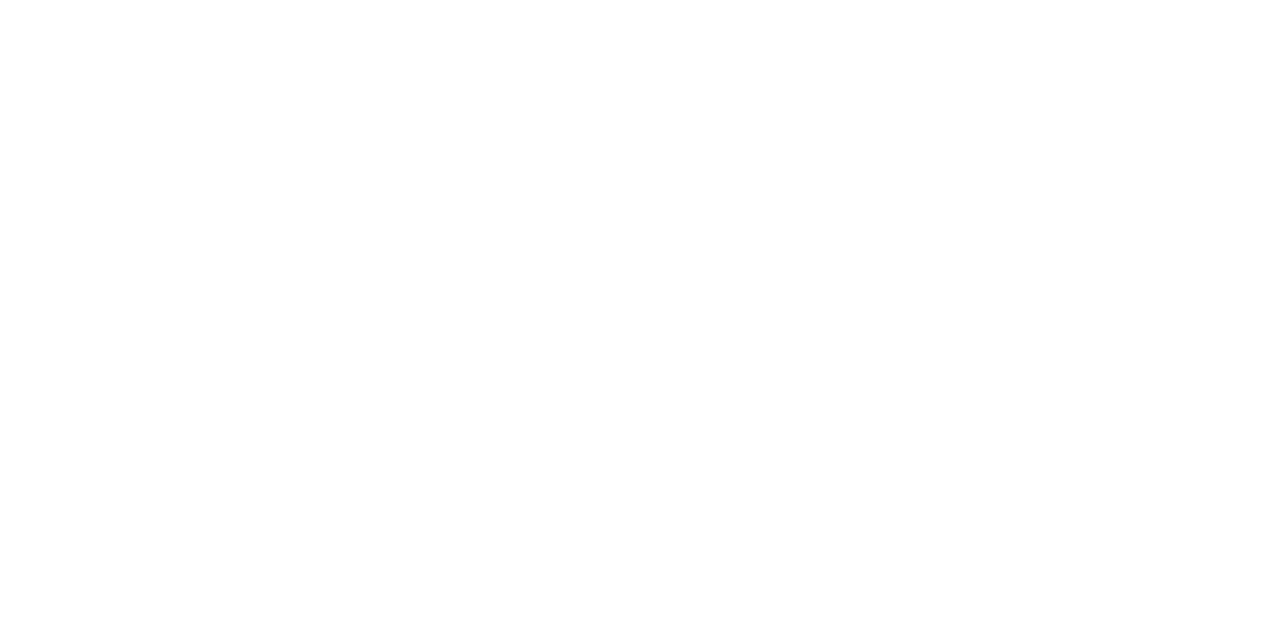
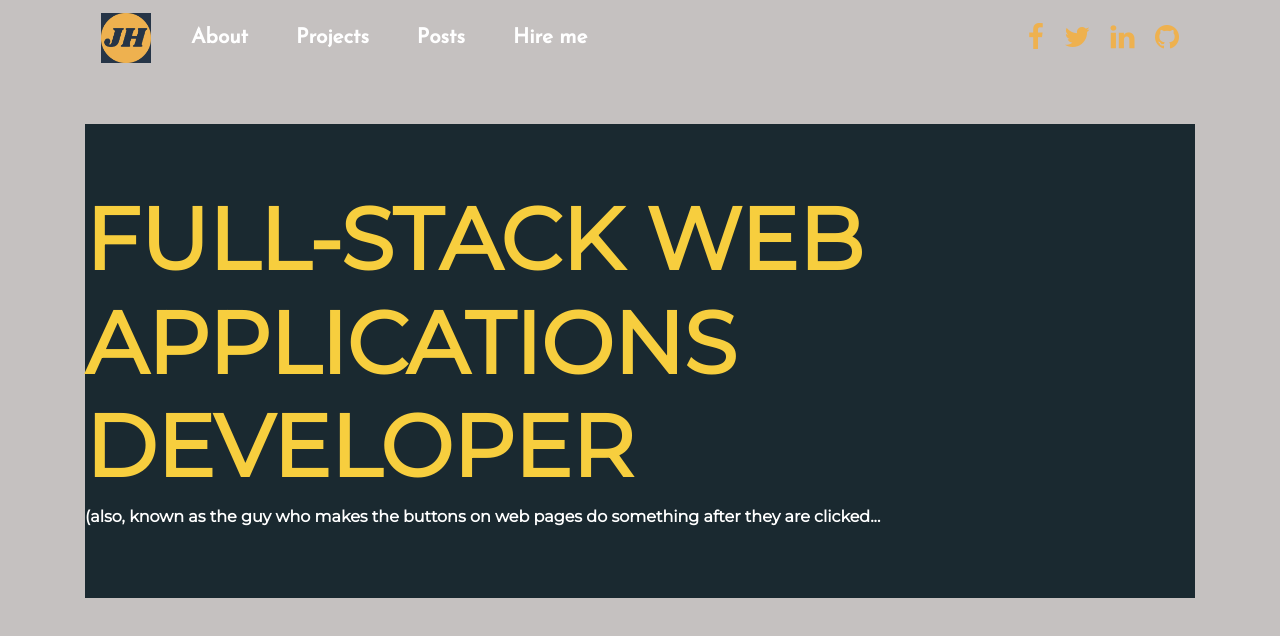
Before and after one commit to jeff1haupt/personal-portfolio, a website: page index.html in a window 1280 px wide. Drawn offline with nearby package versions, Linux system fonts and the light colour scheme.

Commit message:
continued development

```diff
--- a/css/styles.css
+++ b/css/styles.css
@@ -0,0 +1,47 @@
+/*
+screen - #c5c1c0
+steel - #0a1612
+denim - #1a2930
+marigold - #f7ce3e
+*/
+
+* {
+    margin: 0;
+    padding: 0;
+}
+
+body {
+    background-color: #c5c1c0;
+    font-family: 'Josefin Sans', sans-serif;
+    font-size: 14px;
+}
+
+h1, h2, h3, h4, i {
+    color: #f7ce3e;
+    font-family: Montserrat, sans-serif;
+    font-weight: bold;
+    font-size: 35px;
+}
+
+.navbar-nav {
+    font-size: 1.3rem;
+    font-weight: bold;
+}
+
+i {
+    color: #eeb14f;
+}
+
+.jumbotron {
+    background-color: #1a2930;
+}
+
+.mainHeader {
+    font-size: 5.4rem;
+    text-transform: uppercase;
+}
+
+h4.sub-heading {
+    font-size: 1rem;
+    color: #fff;
+}
--- a/index.html
+++ b/index.html
@@ -6,11 +6,44 @@
     <meta name="viewport" content="width=device-width, initial-scale=1.0">
 
     <link rel="stylesheet" href="node_modules/bootstrap/dist/css/bootstrap.min.css" />
-
+    <link rel="stylesheet" href="node_modules/font-awesome/css/font-awesome.min.css" />
+    <link rel="stylesheet" href="https://fonts.googleapis.com/css?family=Montserrat|Josefin+Sans" />
     <link rel="stylesheet" href="css/styles.css">
     <title>Jeff Haupt - Full-stack Developer</title>
 </head>
 <body>
+
+    <div class="container mx-auto"><!-- begin main bootstrap container -->
+        <nav class="navbar navbar-expand-sm"><!-- begin main nav -->
+            <a href="#" class="navbar-brand">
+                <img class="logo" src="img/JH-logo4.png" alt="Jeff Haupt Full-stack Developer Logo" width="50" height="50">
+            </a>
+            <ul class="navbar-nav">
+                <li class="nav-item px-3">
+                    <a href="#" class="nav-link text-white">About</a>
+                </li>
+                <li class="nav-item px-3">
+                    <a href="#" class="nav-link text-white">Projects</a>
+                </li>
+                <li class="nav-item px-3">
+                    <a href="#" class="nav-link text-white">Posts</a>
+                </li>
+                <li class="nav-item px-3">
+                    <a href="#" class="nav-link text-white">Hire me</a>
+                </li>
+            </ul>
+            <div class="navbar-text ml-auto">
+                <i class="fa fa-facebook fa-2x pl-3"> </i>
+                <i class="fa fa-twitter fa-2x pl-3"> </i>
+                <i class="fa fa-linkedin fa-2x pl-3"> </i>
+                <i class="fa fa-github fa-2x pl-3"> </i>
+            </div>
+        </nav><!-- end main nav -->
+        <div class="jumbotron jumbotron-fluid text-left mt-5">
+                <h1 class="mainHeader">Full-stack Web <br> Applications Developer </h1>
+                <h4 class="sub-heading">(also, known as the guy who makes the buttons on web pages do something after they are clicked...</h4>
+        </div>
+    </div><!-- end main bootstrap container -->
 
 
     <script src="node_modules/jquery/dist/jquery.slim.min.js"></script>
--- a/package.json
+++ b/package.json
@@ -6,7 +6,8 @@
   "scripts": {
     "lite": "lite-server",
     "start": "npm run lite",
-    "test": "echo \"Error: no test specified\" && exit 1"},
+    "test": "echo \"Error: no test specified\" && exit 1"
+  },
   "repository": {
     "type": "git",
     "url": "git+https://github.com/jeff1haupt/personal-portfolio.git"
@@ -22,6 +23,7 @@
   },
   "dependencies": {
     "bootstrap": "^4.5.2",
+    "font-awesome": "^4.7.0",
     "jquery": "^3.5.1",
     "popper.js": "^1.16.1"
   }
```
Also changed, not shown: img/JH-logo.png (added), img/JH-logo2.png (added), img/JH-logo3.png (added), img/JH-logo4.png (added), 1 other file.
